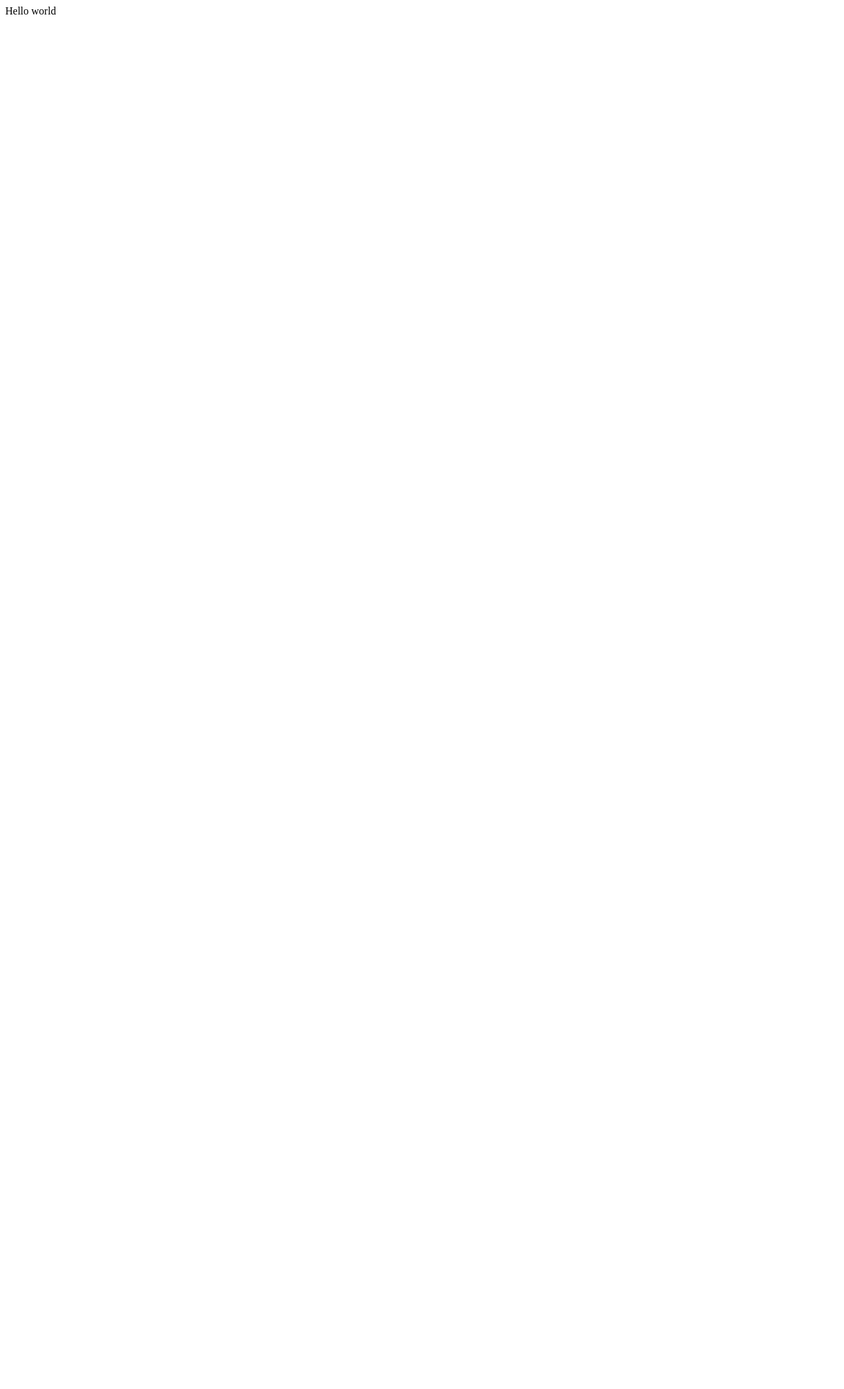
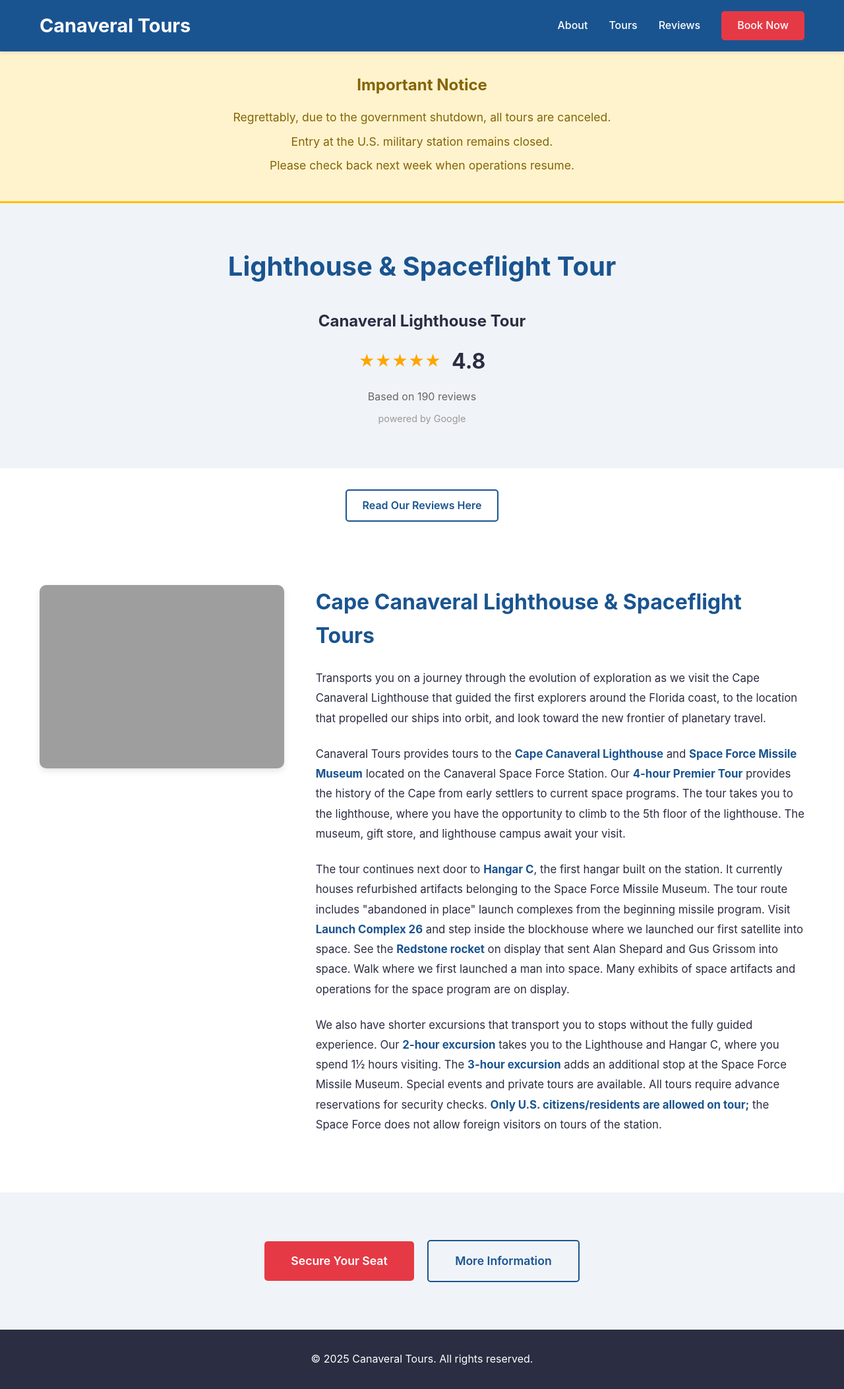
Before and after one commit to dudemcgiggle/ct-original-, a PHP site: page / in a window 1280 px wide. Before the commit the page is almost empty. Shown: the whole page at 66% size. Before the commit the page ends 22 px from the top, so only its background shows below. Run offline with PHP 8.4, Linux system fonts and the light colour scheme; grey boxes are pictures that could not be loaded.

Commit message:
Update website to display lighthouse and spaceflight tour information
Adds a new navigation bar, hero section, tour details, and styling to the index.html and style.css files.

Replit-Commit-Author: Agent
Replit-Commit-Session-Id: 313008c7-07b8-4a9f-be9f-44cdeb34caaa
Replit-Commit-Checkpoint-Type: intermediate_checkpoint

```diff
--- a/index.html
+++ b/index.html
@@ -1,16 +1,91 @@
 <!DOCTYPE html>
-<html>
-
+<html lang="en">
 <head>
-  <meta charset="utf-8">
-  <meta name="viewport" content="width=device-width">
-  <title>replit</title>
+  <meta charset="UTF-8">
+  <meta name="viewport" content="width=device-width, initial-scale=1.0">
+  <title>Cape Canaveral Lighthouse & Spaceflight Tours</title>
   <link href="style.css" rel="stylesheet" type="text/css" />
 </head>
+<body>
+  <header>
+    <nav>
+      <div class="container">
+        <h1 class="logo">Canaveral Tours</h1>
+        <div class="nav-links">
+          <a href="#about">About</a>
+          <a href="#tours">Tours</a>
+          <a href="#reviews">Reviews</a>
+          <a href="#book" class="btn-primary">Book Now</a>
+        </div>
+      </div>
+    </nav>
+  </header>
 
-<body>
-  Hello world
+  <main>
+    <section class="notice-banner">
+      <div class="container">
+        <h2>Important Notice</h2>
+        <p>Regrettably, due to the government shutdown, all tours are canceled.</p>
+        <p>Entry at the U.S. military station remains closed.</p>
+        <p>Please check back next week when operations resume.</p>
+      </div>
+    </section>
+
+    <section class="hero" id="about">
+      <div class="container">
+        <h2>Lighthouse & Spaceflight Tour</h2>
+        <div class="rating-section">
+          <h3>Canaveral Lighthouse Tour</h3>
+          <div class="rating">
+            <span class="stars">★★★★★</span>
+            <span class="rating-number">4.8</span>
+          </div>
+          <p class="review-count">Based on 190 reviews</p>
+          <p class="powered-by">powered by Google</p>
+        </div>
+      </div>
+    </section>
+
+    <section class="reviews-link" id="reviews">
+      <div class="container">
+        <a href="#reviews" class="btn-secondary">Read Our Reviews Here</a>
+      </div>
+    </section>
+
+    <section class="tour-info" id="tours">
+      <div class="container">
+        <div class="tour-content">
+          <div class="tour-image">
+            <img src="https://i0.wp.com/canaveral.tours/wp-content/uploads/2023/07/lighthouse-vertical.jpg?fit=639%2C960&ssl=1" alt="Canaveral Lighthouse as seen from ground level">
+          </div>
+          <div class="tour-description">
+            <h2>Cape Canaveral Lighthouse & Spaceflight Tours</h2>
+            <p>Transports you on a journey through the evolution of exploration as we visit the Cape Canaveral Lighthouse that guided the first explorers around the Florida coast, to the location that propelled our ships into orbit, and look toward the new frontier of planetary travel.</p>
+
+            <p>Canaveral Tours provides tours to the <strong>Cape Canaveral Lighthouse</strong> and <strong>Space Force Missile Museum</strong> located on the Canaveral Space Force Station. Our <strong>4-hour Premier Tour</strong> provides the history of the Cape from early settlers to current space programs. The tour takes you to the lighthouse, where you have the opportunity to climb to the 5th floor of the lighthouse. The museum, gift store, and lighthouse campus await your visit.</p>
+
+            <p>The tour continues next door to <strong>Hangar C</strong>, the first hangar built on the station. It currently houses refurbished artifacts belonging to the Space Force Missile Museum. The tour route includes "abandoned in place" launch complexes from the beginning missile program. Visit <strong>Launch Complex 26</strong> and step inside the blockhouse where we launched our first satellite into space. See the <strong>Redstone rocket</strong> on display that sent Alan Shepard and Gus Grissom into space. Walk where we first launched a man into space. Many exhibits of space artifacts and operations for the space program are on display.</p>
+
+            <p>We also have shorter excursions that transport you to stops without the fully guided experience. Our <strong>2-hour excursion</strong> takes you to the Lighthouse and Hangar C, where you spend 1½ hours visiting. The <strong>3-hour excursion</strong> adds an additional stop at the Space Force Missile Museum. Special events and private tours are available. All tours require advance reservations for security checks. <strong>Only U.S. citizens/residents are allowed on tour;</strong> the Space Force does not allow foreign visitors on tours of the station.</p>
+          </div>
+        </div>
+      </div>
+    </section>
+
+    <section class="booking" id="book">
+      <div class="container">
+        <a href="https://book.peek.com/s/19037088-346e-46d8-9409-8f5136fe370e/ZY8pp" class="btn-primary btn-large" target="_blank">Secure Your Seat</a>
+        <a href="#tours" class="btn-secondary btn-large">More Information</a>
+      </div>
+    </section>
+  </main>
+
+  <footer>
+    <div class="container">
+      <p>&copy; 2025 Canaveral Tours. All rights reserved.</p>
+    </div>
+  </footer>
+
   <script src="script.js"></script>
 </body>
-
 </html>
--- a/style.css
+++ b/style.css
@@ -1,4 +1,271 @@
-html {
+* {
+  margin: 0;
+  padding: 0;
+  box-sizing: border-box;
+}
+
+:root {
+  --primary-color: #1a5490;
+  --secondary-color: #f0f4f8;
+  --accent-color: #e63946;
+  --text-dark: #2b2d42;
+  --text-light: #ffffff;
+  --border-color: #ddd;
+}
+
+html, body {
   height: 100%;
   width: 100%;
+  font-family: -apple-system, BlinkMacSystemFont, 'Segoe UI', Roboto, Oxygen, Ubuntu, Cantarell, sans-serif;
+  line-height: 1.6;
+  color: var(--text-dark);
+  background-color: #ffffff;
 }
+
+.container {
+  max-width: 1200px;
+  margin: 0 auto;
+  padding: 0 20px;
+}
+
+header {
+  background-color: var(--primary-color);
+  color: var(--text-light);
+  padding: 1rem 0;
+  box-shadow: 0 2px 5px rgba(0,0,0,0.1);
+  position: sticky;
+  top: 0;
+  z-index: 100;
+}
+
+header nav .container {
+  display: flex;
+  justify-content: space-between;
+  align-items: center;
+}
+
+.logo {
+  font-size: 1.8rem;
+  font-weight: bold;
+}
+
+.nav-links {
+  display: flex;
+  gap: 2rem;
+  align-items: center;
+}
+
+.nav-links a {
+  color: var(--text-light);
+  text-decoration: none;
+  font-weight: 500;
+  transition: opacity 0.3s;
+}
+
+.nav-links a:hover {
+  opacity: 0.8;
+}
+
+.btn-primary {
+  background-color: var(--accent-color);
+  color: var(--text-light);
+  padding: 0.6rem 1.5rem;
+  border-radius: 5px;
+  text-decoration: none;
+  display: inline-block;
+  transition: background-color 0.3s;
+  font-weight: 600;
+}
+
+.btn-primary:hover {
+  background-color: #d62839;
+}
+
+.btn-secondary {
+  background-color: transparent;
+  color: var(--primary-color);
+  padding: 0.6rem 1.5rem;
+  border: 2px solid var(--primary-color);
+  border-radius: 5px;
+  text-decoration: none;
+  display: inline-block;
+  transition: all 0.3s;
+  font-weight: 600;
+}
+
+.btn-secondary:hover {
+  background-color: var(--primary-color);
+  color: var(--text-light);
+}
+
+.btn-large {
+  padding: 1rem 2.5rem;
+  font-size: 1.1rem;
+  margin: 0.5rem;
+}
+
+.notice-banner {
+  background-color: #fff3cd;
+  border-bottom: 3px solid #ffc107;
+  padding: 2rem 0;
+  text-align: center;
+}
+
+.notice-banner h2 {
+  color: #856404;
+  margin-bottom: 1rem;
+}
+
+.notice-banner p {
+  color: #856404;
+  font-size: 1.1rem;
+  margin: 0.5rem 0;
+}
+
+.hero {
+  background-color: var(--secondary-color);
+  padding: 4rem 0;
+  text-align: center;
+}
+
+.hero h2 {
+  font-size: 2.5rem;
+  color: var(--primary-color);
+  margin-bottom: 2rem;
+}
+
+.rating-section {
+  margin-top: 2rem;
+}
+
+.rating-section h3 {
+  font-size: 1.5rem;
+  margin-bottom: 1rem;
+  color: var(--text-dark);
+}
+
+.rating {
+  display: flex;
+  align-items: center;
+  justify-content: center;
+  gap: 1rem;
+  margin: 1rem 0;
+}
+
+.stars {
+  color: #ffa500;
+  font-size: 1.5rem;
+}
+
+.rating-number {
+  font-size: 2rem;
+  font-weight: bold;
+  color: var(--text-dark);
+}
+
+.review-count {
+  color: #666;
+  margin: 0.5rem 0;
+}
+
+.powered-by {
+  color: #999;
+  font-size: 0.9rem;
+}
+
+.reviews-link {
+  padding: 2rem 0;
+  text-align: center;
+  background-color: #ffffff;
+}
+
+.tour-info {
+  padding: 4rem 0;
+  background-color: #ffffff;
+}
+
+.tour-content {
+  display: grid;
+  grid-template-columns: 1fr 2fr;
+  gap: 3rem;
+  align-items: start;
+}
+
+.tour-image img {
+  width: 100%;
+  height: auto;
+  border-radius: 10px;
+  box-shadow: 0 4px 10px rgba(0,0,0,0.1);
+}
+
+.tour-description h2 {
+  font-size: 2rem;
+  color: var(--primary-color);
+  margin-bottom: 1.5rem;
+}
+
+.tour-description p {
+  margin-bottom: 1.5rem;
+  font-size: 1.05rem;
+  line-height: 1.8;
+}
+
+.tour-description strong {
+  color: var(--primary-color);
+}
+
+.booking {
+  background-color: var(--secondary-color);
+  padding: 4rem 0;
+  text-align: center;
+}
+
+footer {
+  background-color: var(--text-dark);
+  color: var(--text-light);
+  padding: 2rem 0;
+  text-align: center;
+}
+
+@media (max-width: 768px) {
+  .nav-links {
+    gap: 1rem;
+    font-size: 0.9rem;
+  }
+
+  .logo {
+    font-size: 1.4rem;
+  }
+
+  .hero h2 {
+    font-size: 2rem;
+  }
+
+  .tour-content {
+    grid-template-columns: 1fr;
+    gap: 2rem;
+  }
+
+  .btn-large {
+    padding: 0.8rem 1.5rem;
+    font-size: 1rem;
+    display: block;
+    margin: 0.5rem 0;
+  }
+
+  .tour-description h2 {
+    font-size: 1.5rem;
+  }
+}
+
+@media (max-width: 480px) {
+  .nav-links {
+    flex-direction: column;
+    gap: 0.5rem;
+  }
+
+  header nav .container {
+    flex-direction: column;
+    gap: 1rem;
+  }
+}
```
